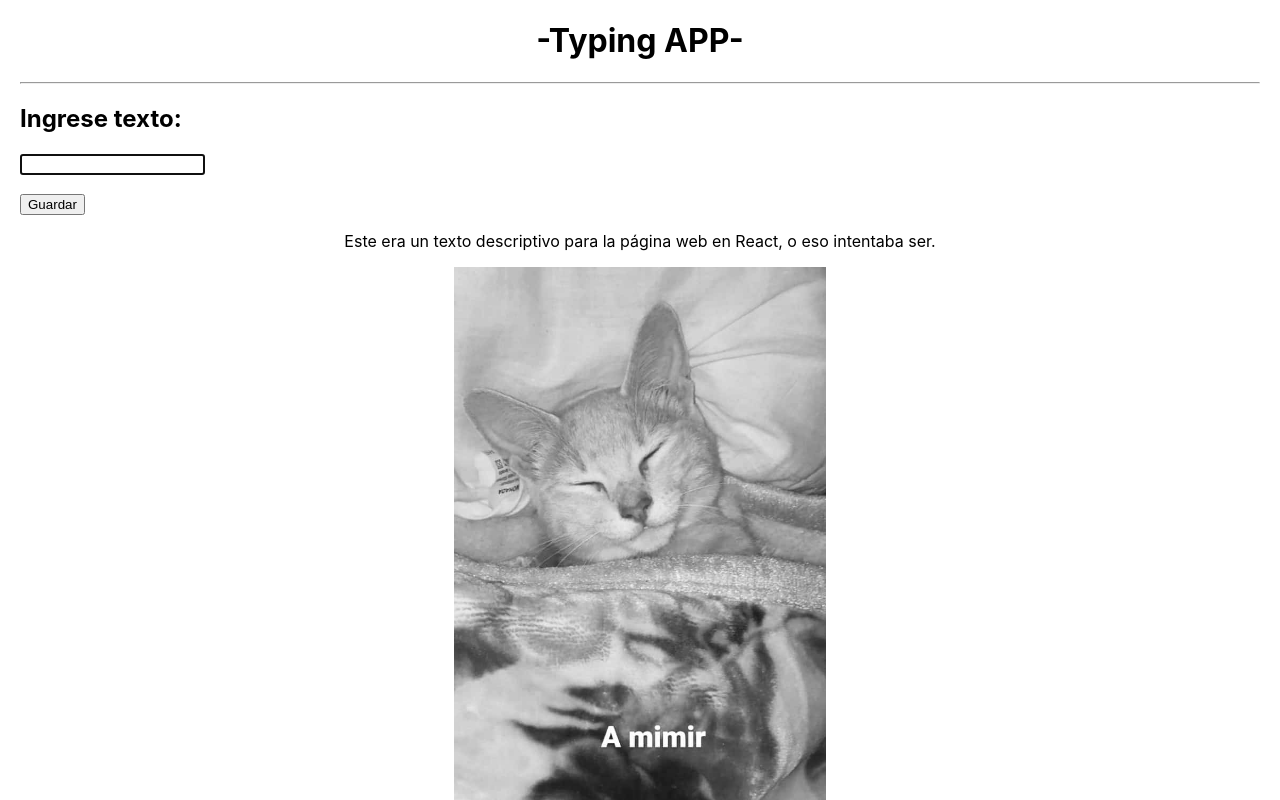
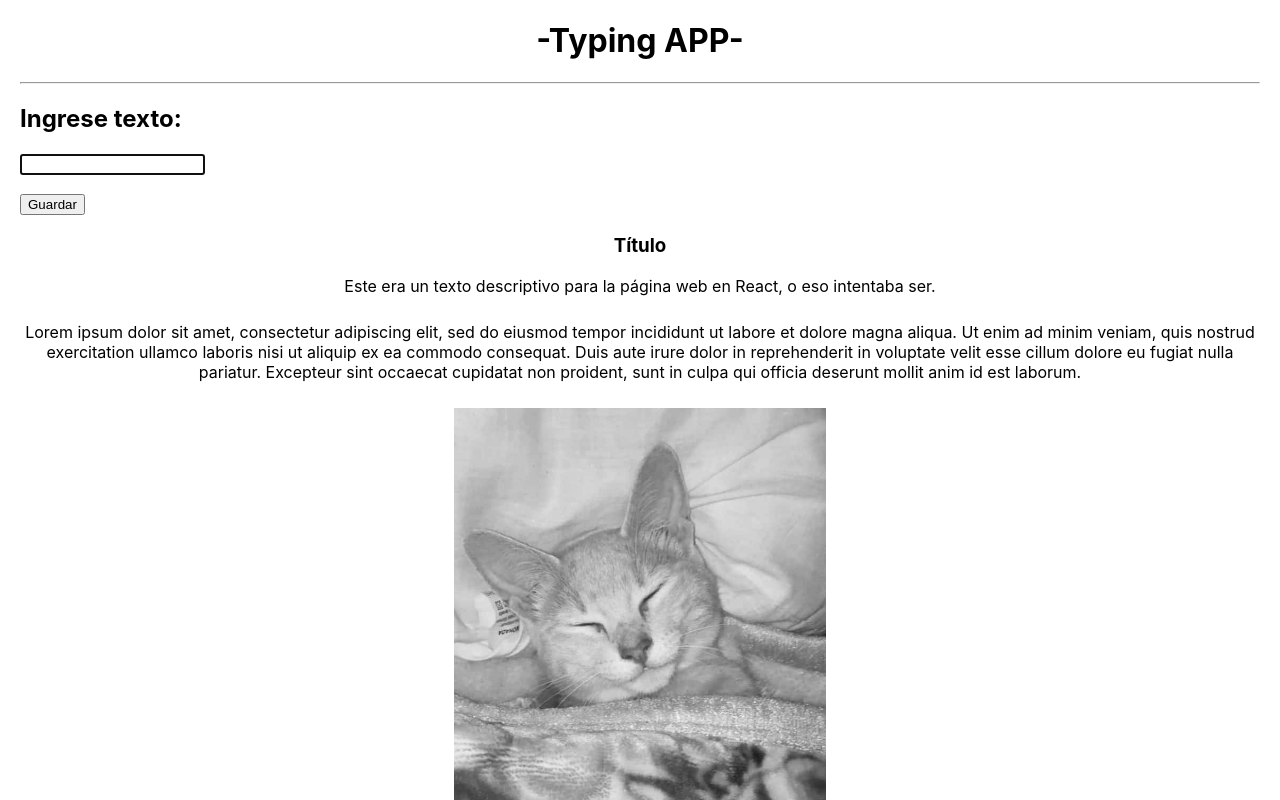
Before and after one commit to andme98/react-app-form, a React (Create React App) app: page / in a window 1280 px wide. Shown: the top 800 px of the page. Built offline with nearby package versions, Linux system fonts and the light colour scheme.

Commit message:
adding some info to the page...

```diff
--- a/src/components/Info.tsx
+++ b/src/components/Info.tsx
@@ -5,7 +5,11 @@
 function Info() {
   return (
     <>
+      <h3>Título</h3>
       <p>Este era un texto descriptivo para la página web en React, o eso intentaba ser.</p>
+      <p>
+        Lorem ipsum dolor sit amet, consectetur adipiscing elit, sed do eiusmod tempor incididunt ut labore et dolore magna aliqua. Ut enim ad minim veniam, quis nostrud exercitation ullamco laboris nisi ut aliquip ex ea commodo consequat. Duis aute irure dolor in reprehenderit in voluptate velit esse cillum dolore eu fugiat nulla pariatur. Excepteur sint occaecat cupidatat non proident, sunt in culpa qui officia deserunt mollit anim id est laborum.
+      </p>
       <img src="../gataloca.jfif" alt="No se pudo cargar la imagen"></img>
 
     </>
--- a/src/index.css
+++ b/src/index.css
@@ -13,6 +13,10 @@
   text-align: center;
 }
 
+h3 {
+  text-align: center;
+}
+
 code {
   font-family: source-code-pro, Menlo, Monaco, Consolas, 'Courier New',
     monospace;
@@ -20,6 +24,7 @@
 
 p {
   text-align: center;
+  padding-bottom: 10px;
 }
 
 img {
```
